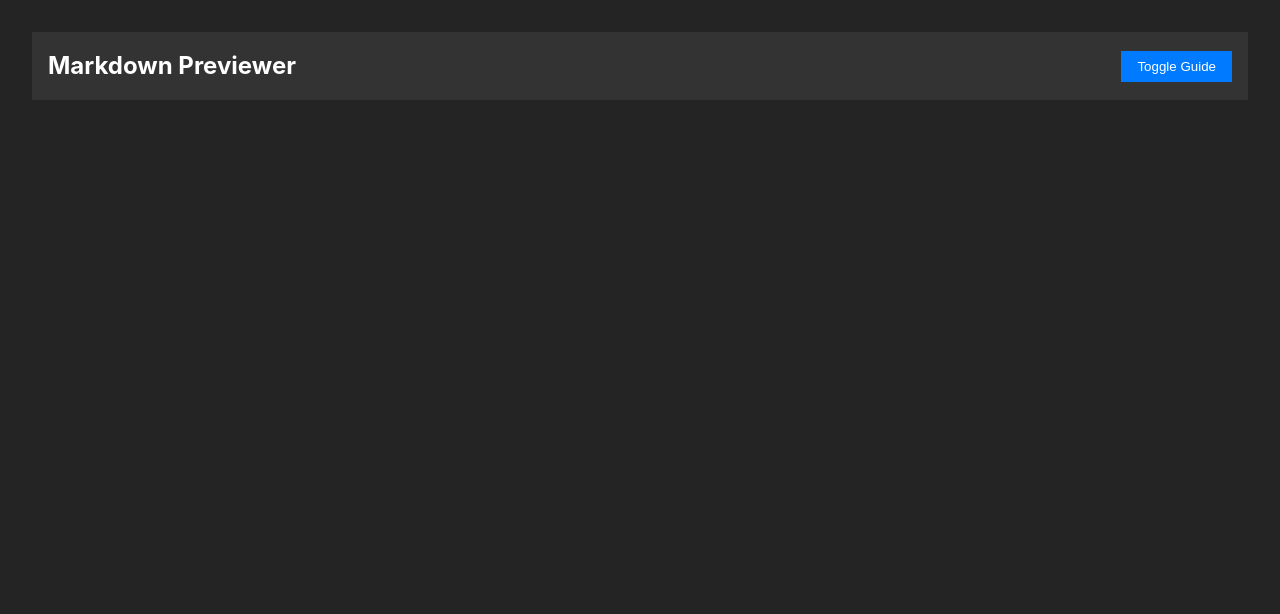
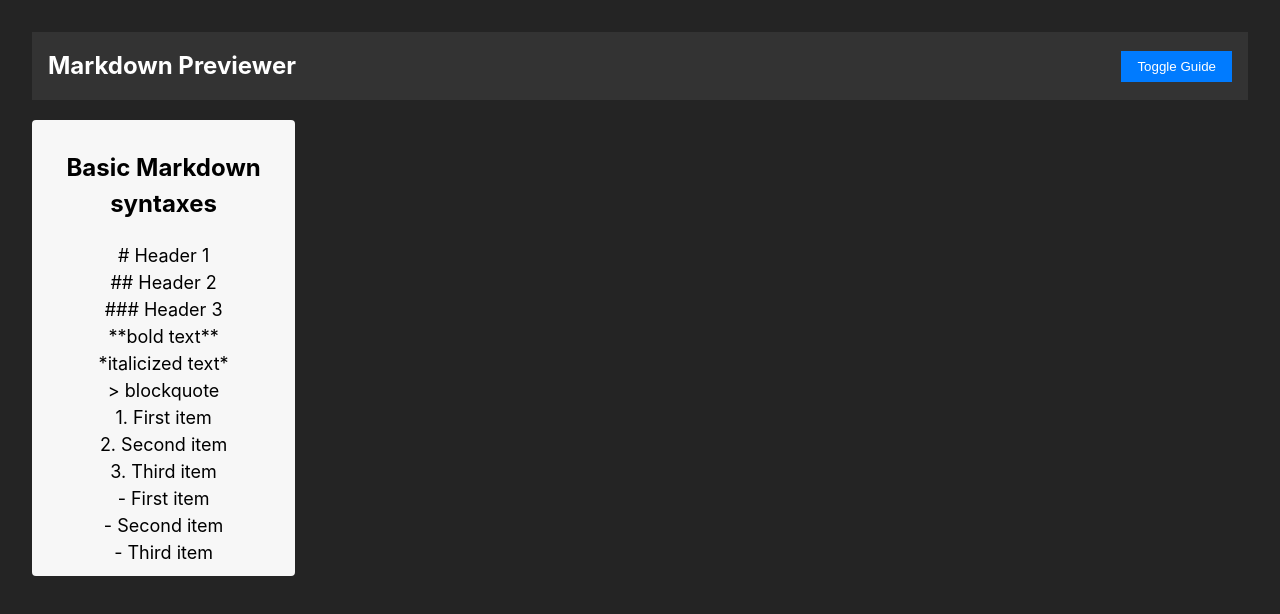
Before and after one commit to bognikk/CANTEK-markdown_previewer, a React (Vite) app: page / in a window 1280 px wide. Shown: the top 614 px of the page. Built offline with nearby package versions, Linux system fonts and the light colour scheme.

Commit message:
guide component

```diff
--- a/src/App.tsx
+++ b/src/App.tsx
@@ -1,5 +1,5 @@
 import Header from './components/Header'
-
+import Guide from './components/Guide'
 import './App.css'
 
 function App() {
@@ -10,7 +10,8 @@ function App() {
 
   return (
     <>
-      <Header onToggleGuide={onToggleGuide}/>
+      <Header onToggleGuide={onToggleGuide} />
+      <Guide />
     </>
   )
 }
--- /dev/null
+++ b/src/components/Guide.tsx
@@ -0,0 +1,45 @@
+import styled from 'styled-components';
+import MarkdownList from './UI/MarkdownList';
+
+const Guide = styled.div`
+  background-color: #f7f7f7;
+  padding: 10px;
+  width: 20%;
+  border-radius: 4px;
+  margin-top: 20px;
+  color: #000;
+
+  ul {
+    list-style: none;
+    li {
+      text-decoration: none;
+    }
+  }
+`;
+
+const MarkdownGuide = () => {
+  const markdownSyntaxes = [
+    { item: '# Header 1' },
+    { item: '## Header 2' },
+    { item: '### Header 3' },
+    { item: '**bold text**' },
+    { item: '*italicized text*' },
+    { item: '> blockquote' },
+    { item: '1. First item' },
+    { item: '2. Second item' },
+    { item: '3. Third item' },
+    { item: '- First item' },
+    { item: '- Second item' },
+    { item: '- Third item' },
+  ];
+
+
+  return (
+    <Guide>
+      <h2>Basic Markdown syntaxes</h2>
+      <MarkdownList data={markdownSyntaxes} />
+    </Guide>
+  );
+};
+
+export default MarkdownGuide;
--- /dev/null
+++ b/src/components/UI/MarkdownList.tsx
@@ -0,0 +1,34 @@
+import React from 'react';
+import styled from 'styled-components';
+
+const MarkdownListContainer = styled.div`
+  display: flex;
+  justify-content: center;
+
+  ul {
+    padding: 0;
+    margin: 0;
+
+    li {
+      font-size: 18px;
+    }
+  }
+`;
+
+interface listItems {
+  item: string;
+}
+
+const Table: React.FC<{ data: listItems[] }> = ({ data }) => {
+  return (
+    <MarkdownListContainer>
+      <ul>
+        {data.map((item, index) => (
+          <li key={index}>{item.item}</li>
+        ))}
+      </ul>
+    </MarkdownListContainer>
+  );
+};
+
+export default Table;
```
Also changed, not shown: src/components/Input.tsx (added), src/components/MarkdownGuide.tsx (deleted), src/components/MarkdownInput.tsx (deleted), src/components/MarkdownOutput.tsx (deleted), src/components/Output.tsx (added).
